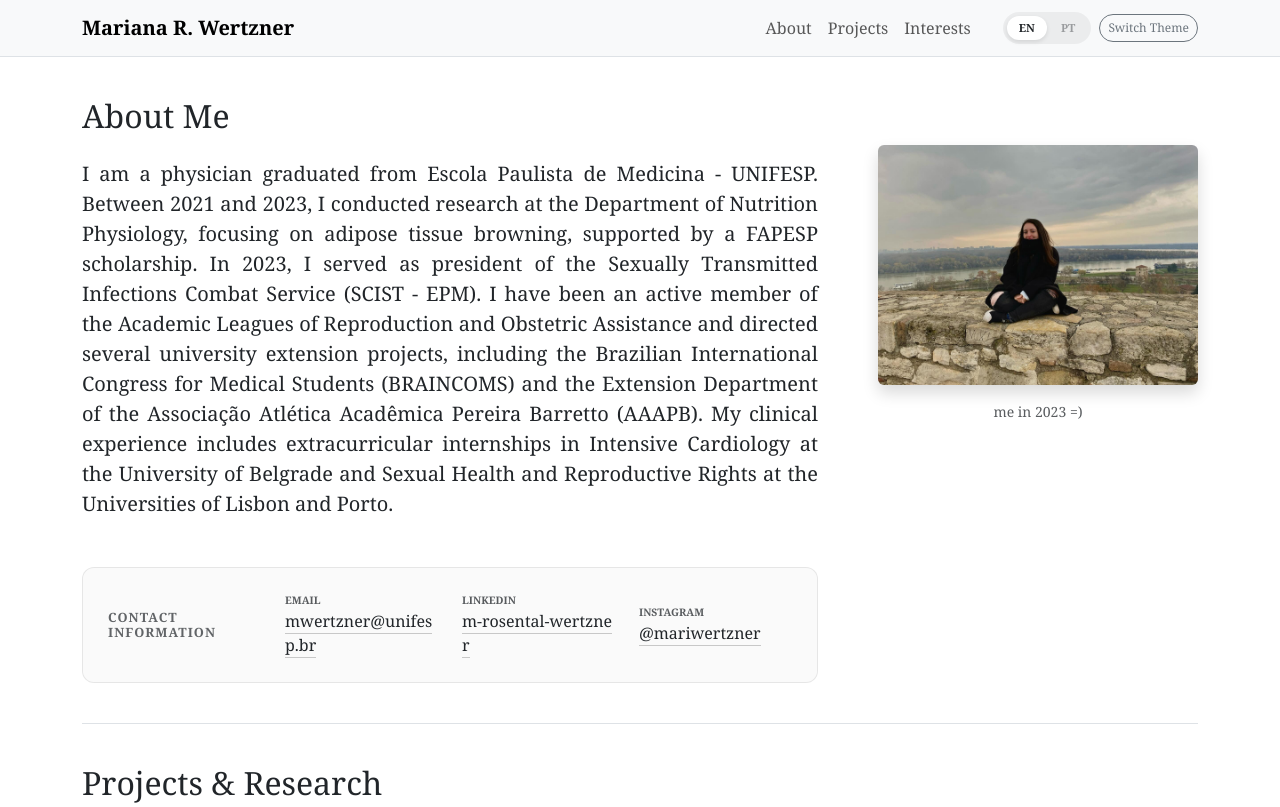
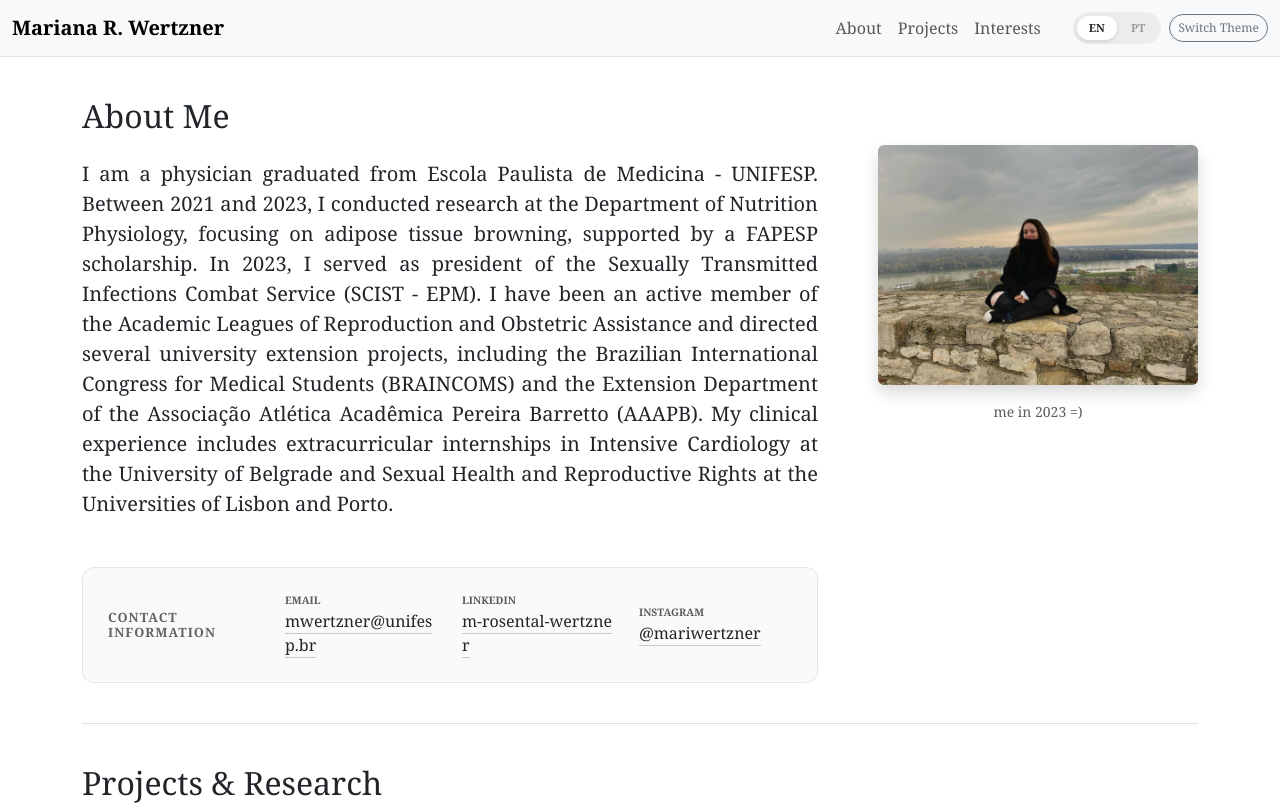
Before and after one commit to mariwertzner/mariwertzner.github.io, a plain HTML site: page index.html in a window 1280 px wide. Shown: the top 807 px of the page. Drawn offline with nearby package versions, Linux system fonts and the light colour scheme.

Commit message:
Update index.html

```diff
--- a/index.html
+++ b/index.html
@@ -6,10 +6,24 @@
     <title>Mari's Home Page</title>
     <link href="https://cdn.jsdelivr.net/npm/bootstrap@5.3.2/dist/css/bootstrap.min.css" rel="stylesheet">
     <style>
-        body { font-family: 'Georgia', serif; scroll-behavior: smooth; }
+        body {
+            font-family: 'Georgia', serif;
+            scroll-behavior: smooth;
+            overflow-x: hidden;
+        }
+
         .nav-link { font-weight: 500; }
         section { padding: 40px 0; border-bottom: 1px solid #dee2e6; }
         [data-bs-theme="dark"] section { border-color: #444; }
+
+        .navbar .container {
+            max-width: 100%;
+            overflow-x: hidden;
+        }
+
+        .navbar-collapse {
+            max-width: 100%;
+        }
 
         /* Ajuste de responsividade da imagem */
         .profile-img {
@@ -20,7 +34,10 @@
         }
 
         @media (min-width: 768px) {
-            .profile-img { max-width: 115%; margin-top: 3rem; }
+            .profile-img {
+                max-width: 115%;
+                margin-top: 3rem;
+            }
         }
 
         /* Estilização da Caixa de Contato */
@@ -131,8 +148,8 @@
 
     <div class="container">
         <section id="about">
-            <div class="row flex-column-reverse flex-md-row">
-                <div class="col-md-8">
+            <div class="row">
+                <div class="col-md-8 order-2 order-md-1">
                     <h2 class="mb-4">
                         <span class="lang-en">About Me</span><span class="lang-pt">Sobre Mim</span>
                     </h2>
@@ -164,7 +181,7 @@
                     </div>
                 </div>
 
-                <div class="col-md-4 text-center mb-5 mb-md-0 ps-md-5">
+                <div class="col-md-4 text-center mb-5 mb-md-0 ps-md-5 order-1 order-md-2">
                     <figure class="figure">
                         <img src="static/me.jpg" class="figure-img img-fluid rounded shadow profile-img" alt="Mariana Rosental Wertzner">
                         <figcaption class="figure-caption mt-2">
```
